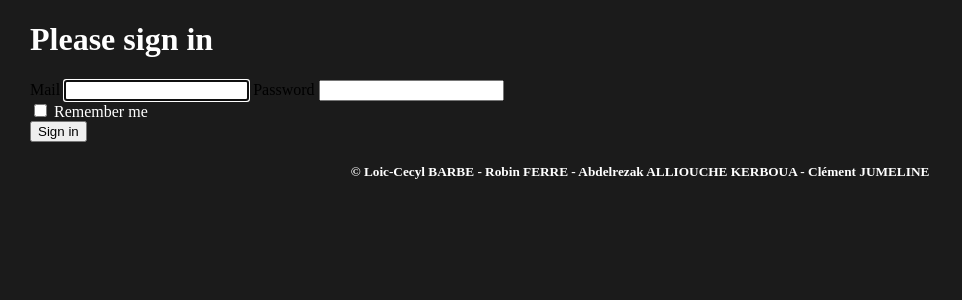
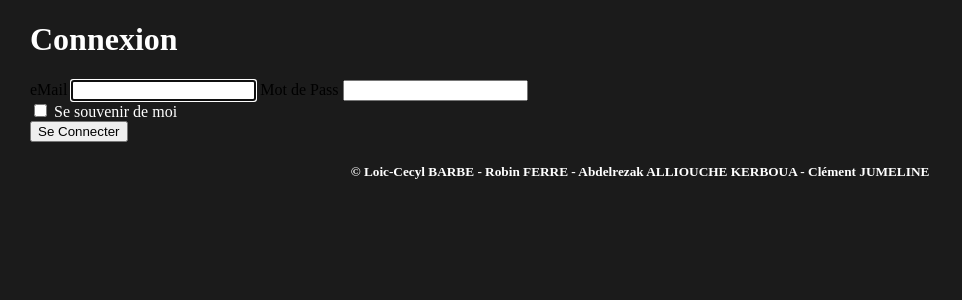
Before and after one commit to arezek/sorties, a Symfony app: template templates/security/login.html.twig in a window 1280 px wide. Shown: the part 183-483 px from the top of the page, without its empty margins (0-962 px from the left). Run offline with Twig, Linux system fonts and the light colour scheme; the template is opened without the code that fills it, so the values that code supplies are empty; some libraries are stand-ins or nearby versions.

Commit message:
probleme login

```diff
--- a/templates/base.html.twig
+++ b/templates/base.html.twig
@@ -39,9 +39,9 @@
                 <li><a class="btnNav" href="{{ path('main_campus') }}">Campus</a></li>
                 <li><a class="btnNav" href="{{ path('main_index') }}">Accueil</a></li>
                 <li><a class="btnNav" href="{{ path('main_profil' ,{ id : 2}) }}">Mon Profil</a></li>
-                <li><a class="btnNav" href="{{ path('main_index') }}"> Se Déconnecter</a></li>
-                <li><a class="btnNav" href="{{ path('main_index') }}"> Se Connecter</a></li>
-                <li><a class="btnNav" href="{{ path('main_index') }}"> S'inscrire</a></li>
+                <li><a class="btnNav" href="{{ path('app_logout') }}"> Se Déconnecter</a></li>
+                <li><a class="btnNav" href="{{ path('app_login') }}"> Se Connecter</a></li>
+                <li><a class="btnNav" href="{{ path('app_register') }}"> S'inscrire</a></li>
                 <li><a class="btnNav" href="{{ path('sorties_details') }}"> afficherSorties</a></li>
                 <li><a class="btnNav" href="{{ path('sorties_cree') }}"> crée Sorties </a></li>
                 <li><a class="btnNav" href="{{ path('sorties_cancel') }}"> annuler Sorties</a></li>
--- a/templates/security/login.html.twig
+++ b/templates/security/login.html.twig
@@ -14,10 +14,10 @@
         </div>
     {% endif %}
 
-    <h1 class="h3 mb-3 font-weight-normal">Please sign in</h1>
-    <label for="inputMail">Mail</label>
+    <h1 class="h3 mb-3 font-weight-normal">Connexion</h1>
+    <label for="inputMail">eMail</label>
     <input type="text" value="{{ last_username }}" name="mail" id="inputMail" class="form-control" autocomplete="username" required autofocus>
-    <label for="inputPassword">Password</label>
+    <label for="inputPassword">Mot de Pass</label>
     <input type="password" name="password" id="inputPassword" class="form-control" autocomplete="current-password" required>
 
     <input type="hidden" name="_csrf_token"
@@ -26,13 +26,13 @@
 
         <div class="checkbox mb-3">
             <label>
-                <input type="checkbox" name="_remember_me"> Remember me
+                <input type="checkbox" name="_remember_me"> Se souvenir de moi
             </label>
         </div>
 
 
     <button class="btn btn-lg btn-primary" type="submit">
-        Sign in
+        Se Connecter
     </button>
 </form>
 {% endblock %}
```
Also changed, not shown: src/Controller/SecurityController.php (+6 -5 lines).
